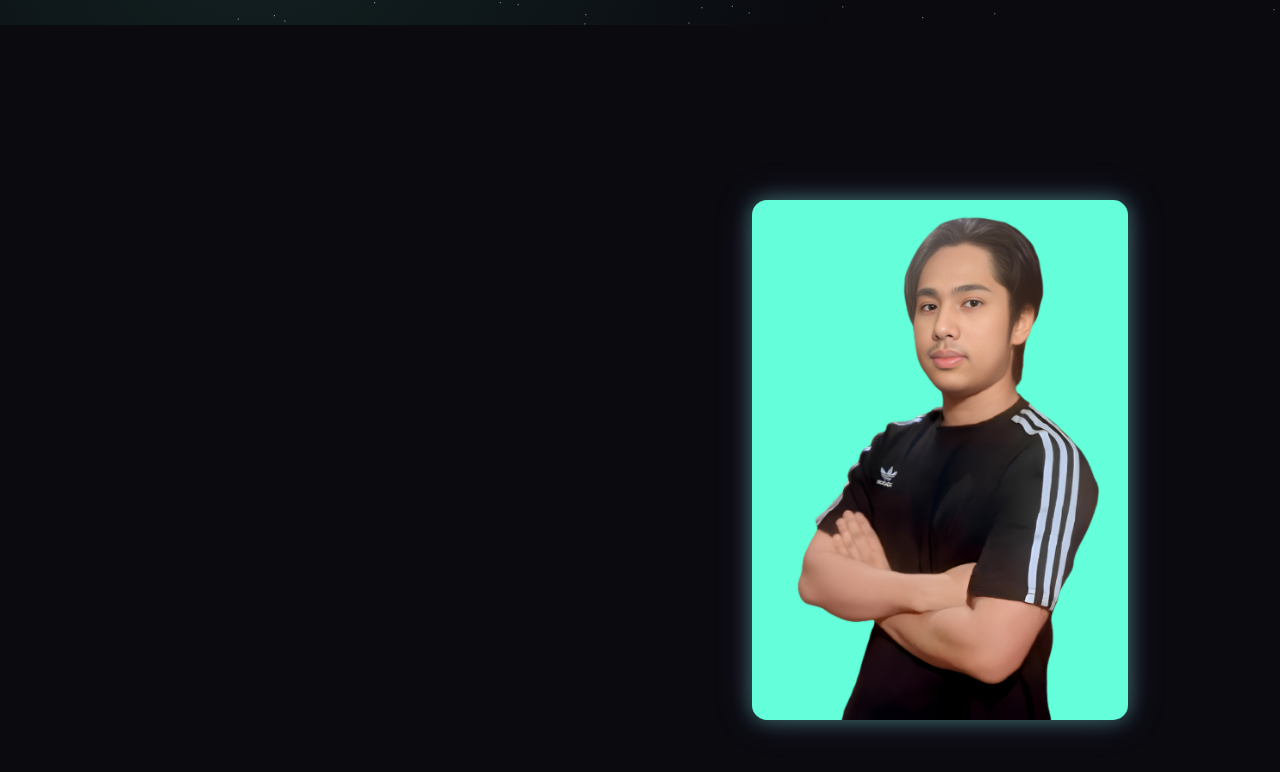
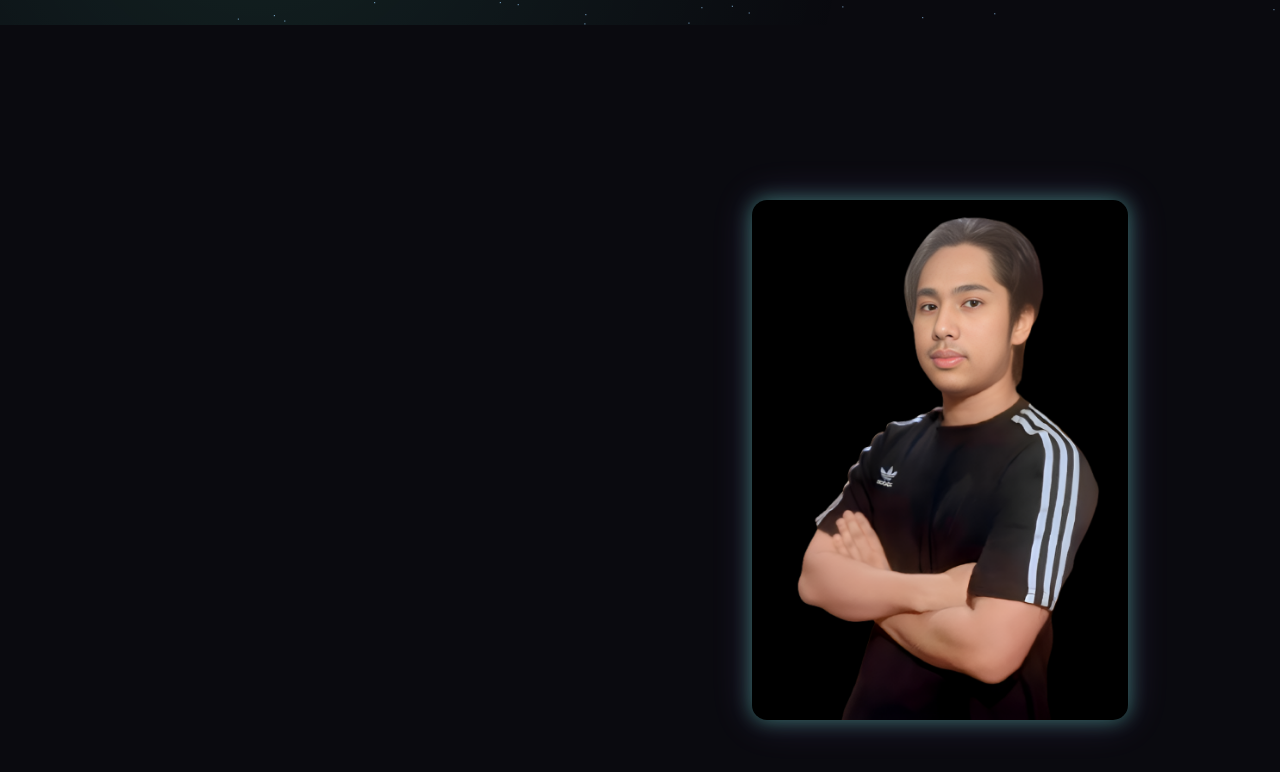
Before and after one commit to Roger-Ningombam/WHAT-Porfolio, a plain HTML site: page index.html in a window 1280 px wide. Shown: the part 775-1547 px from the top of the page. Drawn offline with nearby package versions, Linux system fonts and the light colour scheme; animation ran at ten frames a second.

Commit message:
Update style.css

```diff
--- a/style.css
+++ b/style.css
@@ -374,7 +374,7 @@ h1, h2, h3, h4, h5, h6 {
 .profile-photo-container {
     width: 70%;
     height: 520px;
-    background-color: var(--accent-primary);
+    background-color: black;
     border-radius: 15px;
     display: flex;
     justify-content: center;
@@ -871,4 +871,5 @@ h1, h2, h3, h4, h5, h6 {
     -webkit-background-clip: text;
     -webkit-text-fill-color: transparent;
     background-clip: text;
+
 }
```
